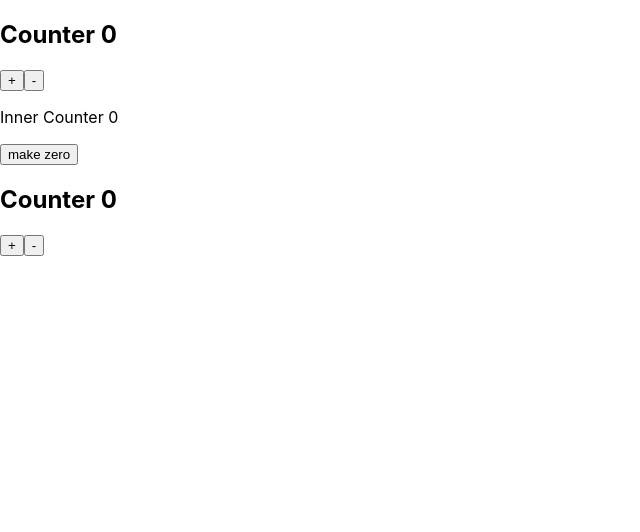
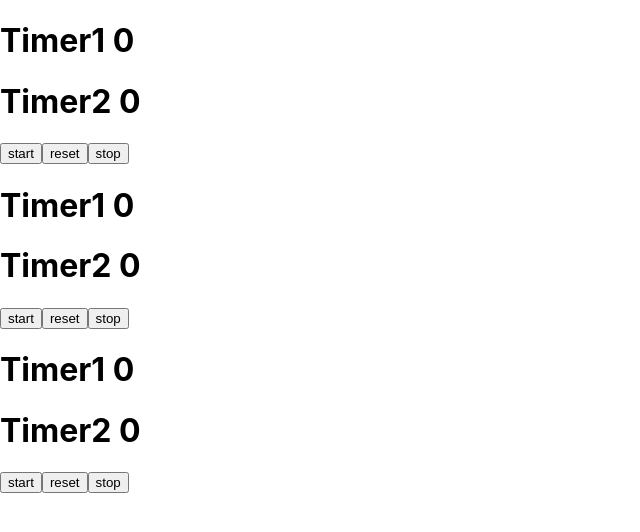
Before and after one commit to pdcourses/learn-react-pd2022, a React (Create React App) app: page / in a window 1280 px wide. Shown: the top 532 px of the page, without its empty margins (0-640 px from the left). Built offline with nearby package versions, Linux system fonts and the light colour scheme.

Commit message:
timer. два одномоментных счетчика

```diff
--- a/src/App.js
+++ b/src/App.js
@@ -1,13 +1,12 @@
 import React, { Component } from 'react'
-import ReactPosts from './Components/ReactPosts'
-import CounterFun from './Components/CounterFun'
-import Counter from './Components/Counter';
+import ClockFun from './Components/ClockFun';
 
 export default class App extends Component {
   render() {
     return <>
-    <Counter step={10}/>
-    <CounterFun step={10}/>
+    <ClockFun step={1} />
+    <ClockFun step={-1} />
+    <ClockFun step={100} />
     </>
   }
 }
--- /dev/null
+++ b/src/Components/ClockFun/index.jsx
@@ -0,0 +1,32 @@
+import React, { useState, useEffect } from 'react'
+import PropTypes from 'prop-types';
+
+export default function ClockFun(props) {
+    const [time1, setTime1] = useState(0);
+    const [time2, setTime2] = useState(0);
+    const [isRunning, setIsRunning] = useState(false);
+    const reset = () => {
+        setTime1(0);
+        setTime2(0);
+    }
+    useEffect (() => {
+        if(isRunning){
+            const timerId1 = setInterval(() => {setTime1(time1 + 1)}, 1000);
+            const timerId2= setInterval(() => {setTime2(time2 - 1)}, 1000);
+            return () => {
+                clearInterval(timerId1);
+                clearInterval(timerId2);
+            }
+        }
+
+    }, [time1, time2, isRunning]);
+    return (
+        <>
+        <h1>Timer1 {time1}</h1>
+        <h1>Timer2 {time2}</h1>
+        <button onClick={() => setIsRunning(true)}>start</button>
+        <button onClick={reset}>reset</button>
+        <button onClick={() => setIsRunning(false)}>stop</button>
+        </>
+    )
+}
```
